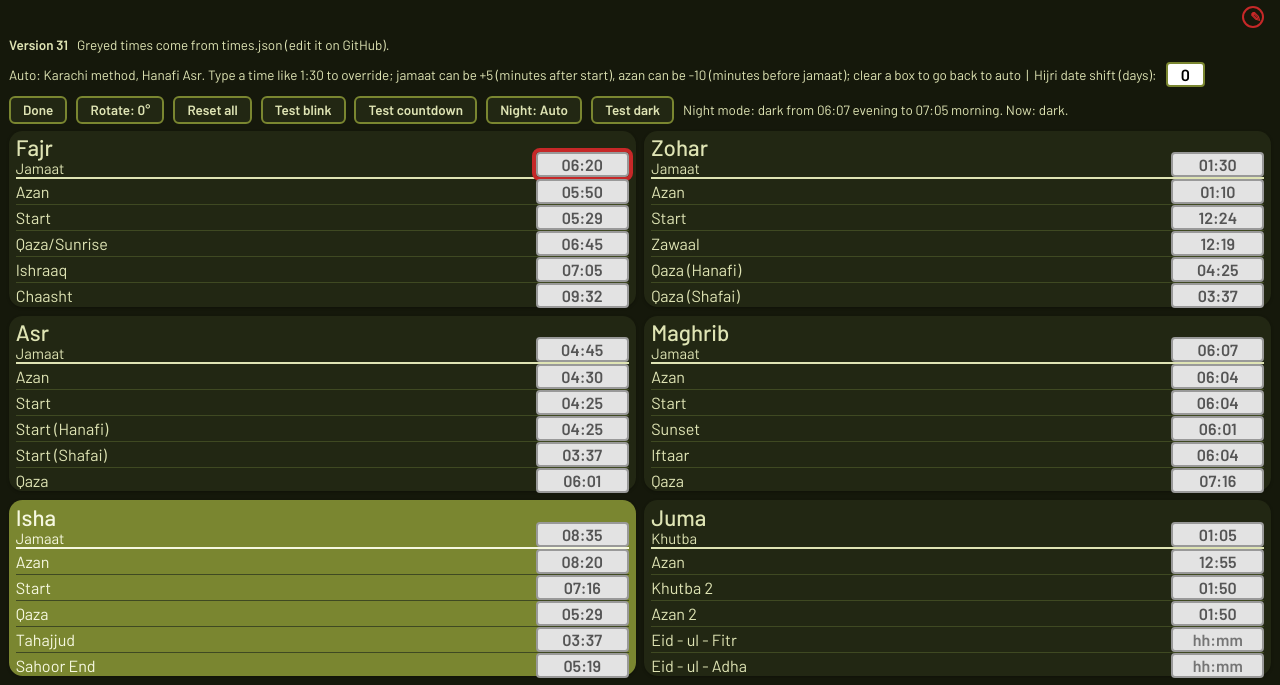
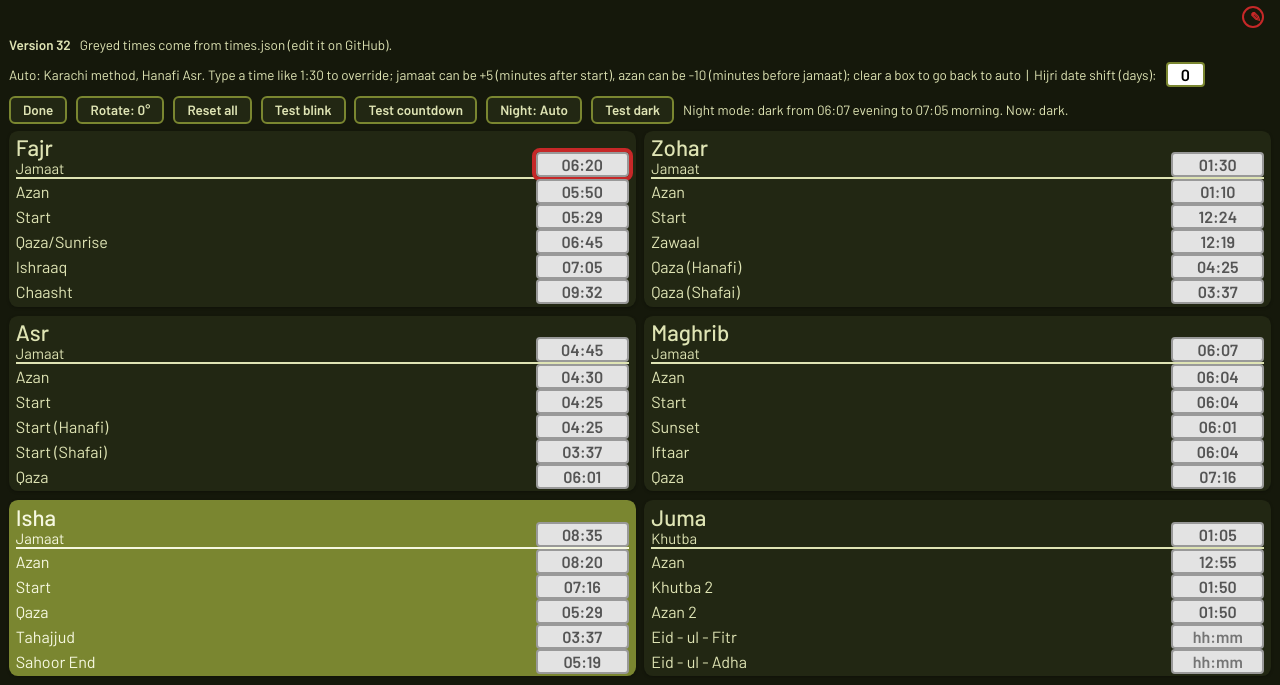
Before and after one commit to saadsarwar1696/Noorani-Masjid-, a plain HTML site: page index.html in a window 1280 px wide. Both pictures are taken after a click on the button "Edit times". Shown: the part 115-800 px from the top of the page. Drawn offline with Linux system fonts and the light colour scheme.

Commit message:
Update index.html

```diff
--- a/index.html
+++ b/index.html
@@ -1,4 +1,3 @@
-
 <!DOCTYPE html>
 <html lang="en" data-theme="light">
 <head>
@@ -27,12 +26,12 @@ header{display:flex;flex-direction:column;align-items:center;padding:0 calc(var(
 @keyframes flash{50%{background:var(--flash);color:var(--red)}}
 #edit{background:none;border:2px solid var(--red);color:var(--red);border-radius:50%;width:calc(var(--u)*5);height:calc(var(--u)*5);font-size:calc(var(--u)*3);font-weight:700;cursor:pointer;flex:none}
 #grid{flex:1;display:grid;grid-template-columns:1fr 1fr;grid-template-rows:repeat(3,1fr);grid-gap:calc(var(--u)*2);gap:calc(var(--u)*2);min-height:0}
-.card{border-radius:calc(var(--u)*3);background:var(--card);box-shadow:0 1px 3px rgba(0,0,0,.27);padding:calc(var(--u)*1.2) calc(var(--u)*1.5);display:flex;flex-direction:column;min-height:0}
+.card{border-radius:calc(var(--u)*2);background:var(--card);box-shadow:0 1px 3px rgba(0,0,0,.27);padding:calc(var(--u)*1.2) calc(var(--u)*1.5);display:flex;flex-direction:column;min-height:0}
 .card.cur{background:var(--cur);color:var(--curink)}
 .hd{display:flex;justify-content:space-between;align-items:flex-end;border-bottom:2px solid currentColor;flex:1.15}
 .hd b{font-weight:500;font-size:calc(var(--u)*5);line-height:1}.hd i{display:block;font-style:normal;font-size:calc(var(--u)*3.3)}
 .hd .t{font-size:calc(var(--u)*7);font-weight:600}
-.r{display:flex;justify-content:space-between;align-items:center;flex:1;border-bottom:1px solid var(--line);font-size:calc(var(--u)*3.6)}
+.r{display:flex;justify-content:space-between;align-items:center;flex:1;font-size:calc(var(--u)*3.6)}
 .r:last-child{border:0}.r .t{font-weight:600;font-size:calc(var(--u)*4.3)}
 .r.mk{animation:flash 1s steps(1) infinite}
 input{width:calc(var(--u)*19);font:inherit;font-weight:600;font-size:calc(var(--u)*3.6);text-align:center;border:2px solid var(--cur);border-radius:4px;background:#fff;color:#000}
@@ -61,7 +60,7 @@ body.r180{transform:rotate(180deg)}
 <body>
 <header><div id="mname">Noorani Masjid</div><div id="clock"></div><div id="dates"></div></header>
 <div id="bar"><span id="msg"></span><button id="edit" title="Edit times">&#9998;</button></div>
-<div id="tools"><b>Version 31</b> <span id="jsrc"></span> Auto: Karachi method, Hanafi Asr. Type a time like 1:30 to override; jamaat can be +5 (minutes after start), azan can be -10 (minutes before jamaat); clear a box to go back to auto &nbsp;|&nbsp; Hijri date shift (days): <input id="off" value="0"> <button id="done">Done</button> <button id="rot">Rotate: 0&deg;</button> <button id="reset">Reset all</button> <button id="test">Test blink</button> <button id="test2">Test countdown</button> <button id="dmb">Night: Auto</button> <button id="test3">Test dark</button> <span id="dkinfo"></span></div>
+<div id="tools"><b>Version 32</b> <span id="jsrc"></span> Auto: Karachi method, Hanafi Asr. Type a time like 1:30 to override; jamaat can be +5 (minutes after start), azan can be -10 (minutes before jamaat); clear a box to go back to auto &nbsp;|&nbsp; Hijri date shift (days): <input id="off" value="0"> <button id="done">Done</button> <button id="rot">Rotate: 0&deg;</button> <button id="reset">Reset all</button> <button id="test">Test blink</button> <button id="test2">Test countdown</button> <button id="dmb">Night: Auto</button> <button id="test3">Test dark</button> <span id="dkinfo"></span></div>
 <div id="grid"></div>
 <div id="blk"><div id="bn"></div><div id="bt"></div></div>
 <script>
```
